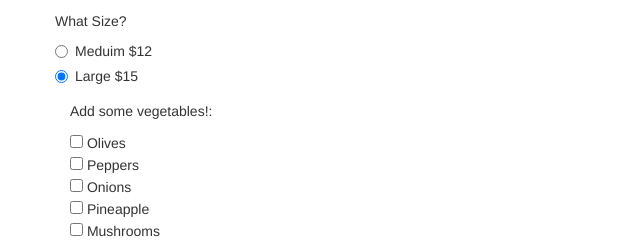
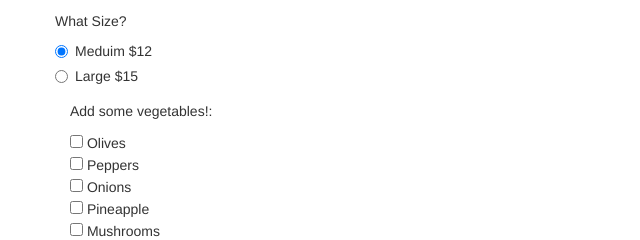
Before and after one commit to JSoifer/pizza-place, a plain HTML site: page index.html in a window 1280 px wide. Shown: the part 178-418 px from the top of the page, 0-640 px from the left. Drawn offline with Linux system fonts and the light colour scheme.

```diff
--- a/index.html
+++ b/index.html
@@ -28,7 +28,7 @@
       </div>
       <div class="radio">
         <label>
-          <input type="radio" name="size" value="large" checked> Large $15
+          <input type="radio" name="size" value="large"> Large $15
         </label>
         </div>
         </div>
```
Also changed, not shown: 1 other file.
